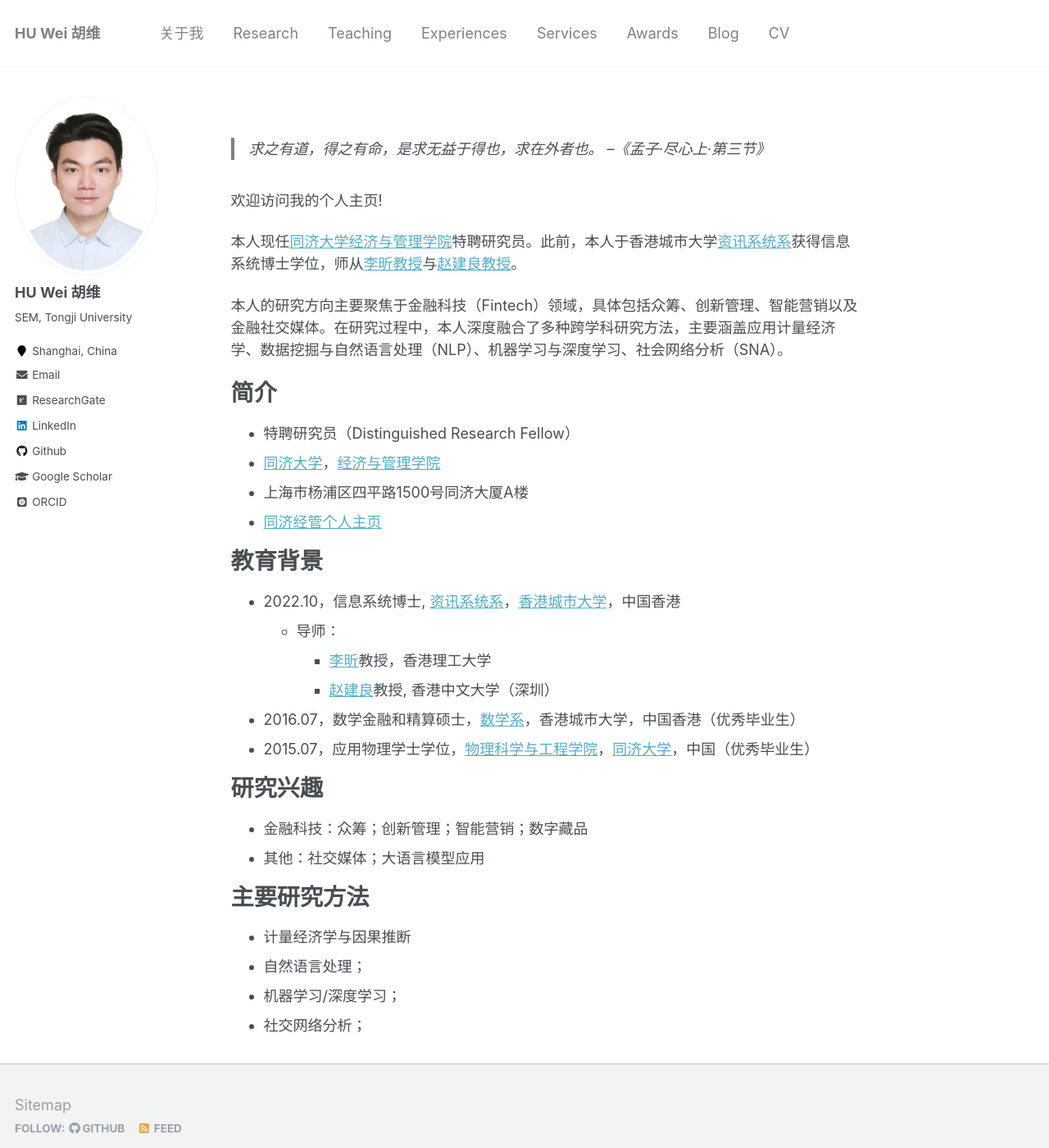
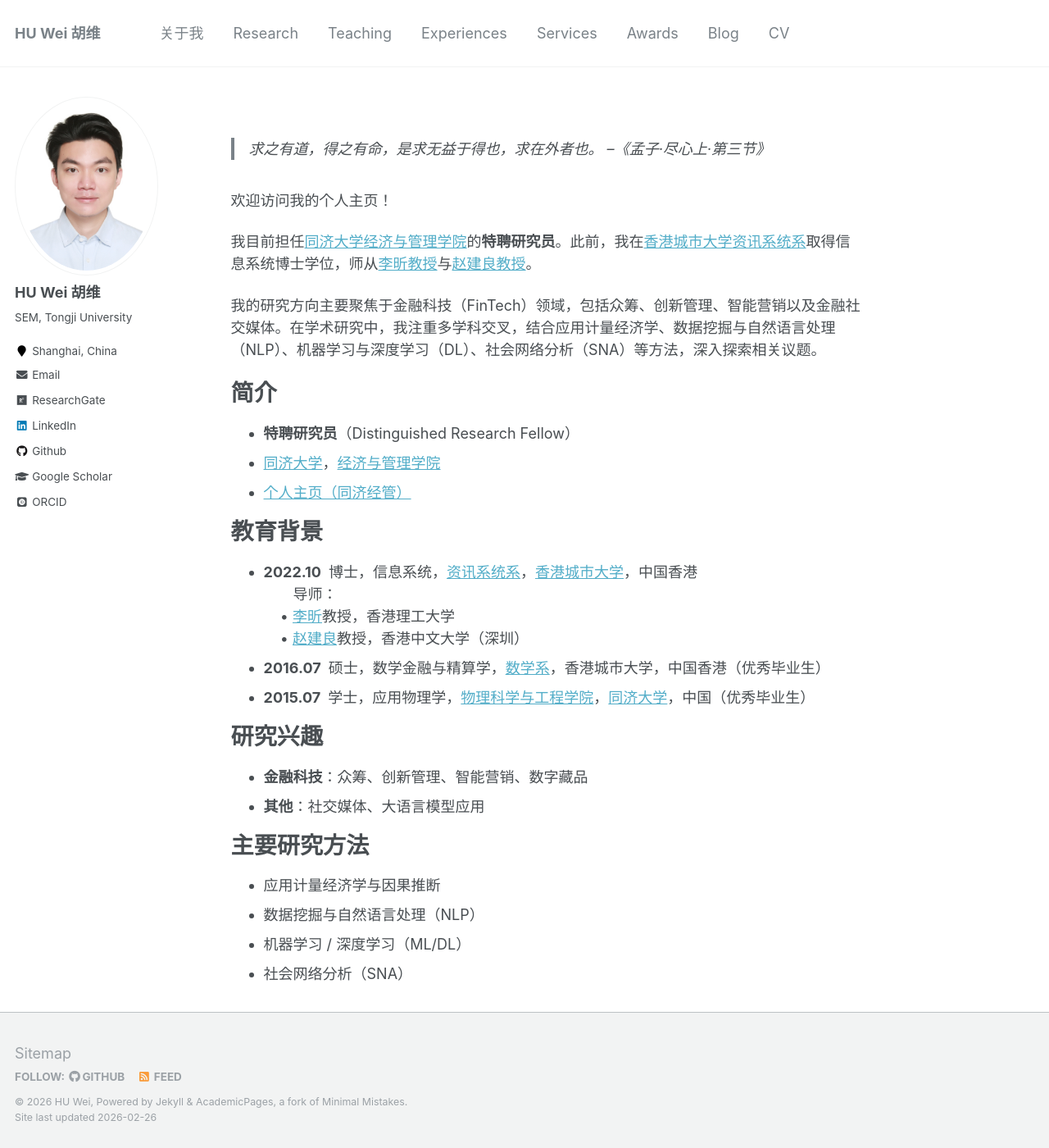
Before and after one commit to huwei-vincent/huwei-vincent.github.io, a Jekyll site: the page built from _pages/about-cn.md, in a window 1280 px wide and 1400 px high. Shown: the whole window at 82% size. Built offline with Jekyll 4.4.1, drawn with Linux system fonts in a browser that asks for light colours; some web fonts are replaced.

Commit message:
about-cn.md

```diff
--- a/_pages/about-cn.md
+++ b/_pages/about-cn.md
@@ -11,37 +11,35 @@ author_profile: true
 >求之有道，得之有命，是求无益于得也，求在外者也。
 > --《孟子·尽心上·第三节》
 
-欢迎访问我的个人主页!
+欢迎访问我的个人主页！
 
-本人现任[同济大学](https://www.tongji.edu.cn/)[经济与管理学院](https://sem.tongji.edu.cn/semch/)特聘研究员。此前，本人于香港城市大学[资讯系统系](https://www.cb.cityu.edu.hk/is/)获得信息系统博士学位，师从[李昕教授](https://www.polyu.edu.hk/mm/people/academic-staff/prof-xin-li/?sc_lang=en)与[赵建良教授](https://myweb.cuhk.edu.cn/leonzhao###)。
+我目前担任[同济大学](https://www.tongji.edu.cn/)[经济与管理学院](https://sem.tongji.edu.cn/semch/)的**特聘研究员**。此前，我在[香港城市大学](https://www.cityu.edu.hk/)[资讯系统系](https://www.cb.cityu.edu.hk/is/)取得信息系统博士学位，师从[李昕教授](https://www.polyu.edu.hk/mm/people/academic-staff/prof-xin-li/?sc_lang=en)与[赵建良教授](https://myweb.cuhk.edu.cn/leonzhao)。
 
-本人的研究方向主要聚焦于金融科技（Fintech）领域，具体包括众筹、创新管理、智能营销以及金融社交媒体。在研究过程中，本人深度融合了多种跨学科研究方法，主要涵盖应用计量经济学、数据挖掘与自然语言处理（NLP）、机器学习与深度学习、社会网络分析（SNA）。
+我的研究方向主要聚焦于金融科技（FinTech）领域，包括众筹、创新管理、智能营销以及金融社交媒体。在学术研究中，我注重多学科交叉，结合应用计量经济学、数据挖掘与自然语言处理（NLP）、机器学习与深度学习（DL）、社会网络分析（SNA）等方法，深入探索相关议题。
 
 # 简介
 
- - 特聘研究员（Distinguished Research Fellow）
- - [同济大学](https://www.tongji.edu.cn/)，[经济与管理学院](https://sem.tongji.edu.cn/semch/)
- - 上海市杨浦区四平路1500号同济大厦A楼
- - [同济经管个人主页](https://sem.tongji.edu.cn/semch/46669.html)
-
+- **特聘研究员**（Distinguished Research Fellow）
+- [同济大学](https://www.tongji.edu.cn/)，[经济与管理学院](https://sem.tongji.edu.cn/semch/)
+- [个人主页（同济经管）](https://sem.tongji.edu.cn/semch/46669.html)
 
 # 教育背景
 
-- 2022.10，信息系统博士, [资讯系统系](https://www.cb.cityu.edu.hk/is/)，[香港城市大学](https://www.cityu.edu.hk/zh-cn)，中国香港
-  - 导师：
-    - [李昕](https://www.polyu.edu.hk/mm/people/academic-staff/prof-xin-li/?sc_lang=en)教授，香港理工大学
-    - [赵建良](https://myweb.cuhk.edu.cn/leonzhao###)教授, 香港中文大学（深圳）
-- 2016.07，数学金融和精算硕士，[数学系](https://www.cityu.edu.hk/ma/)，香港城市大学，中国香港（优秀毕业生）
-- 2015.07，应用物理学士学位，[物理科学与工程学院](https://physics.tongji.edu.cn/)，[同济大学](https://www.tongji.edu.cn/)，中国（优秀毕业生）
+- **2022.10** 博士，信息系统，[资讯系统系](https://www.cb.cityu.edu.hk/is/)，[香港城市大学](https://www.cityu.edu.hk/zh-cn)，中国香港
+  <span style="margin-left: 2em;">导师：</span>
+  &nbsp;&nbsp;&nbsp;&nbsp;• [李昕](https://www.polyu.edu.hk/mm/people/academic-staff/prof-xin-li/?sc_lang=en)教授，香港理工大学
+  &nbsp;&nbsp;&nbsp;&nbsp;• [赵建良](https://myweb.cuhk.edu.cn/leonzhao)教授，香港中文大学（深圳）
+- **2016.07** 硕士，数学金融与精算学，[数学系](https://www.cityu.edu.hk/ma/)，香港城市大学，中国香港（优秀毕业生）
+- **2015.07** 学士，应用物理学，[物理科学与工程学院](https://physics.tongji.edu.cn/)，[同济大学](https://www.tongji.edu.cn/)，中国（优秀毕业生）
 
 # 研究兴趣
 
-- 金融科技：众筹；创新管理；智能营销；数字藏品
-- 其他：社交媒体；大语言模型应用
+- **金融科技**：众筹、创新管理、智能营销、数字藏品
+- **其他**：社交媒体、大语言模型应用
 
 # 主要研究方法
 
-- 计量经济学与因果推断
-- 自然语言处理；
-- 机器学习/深度学习；
-- 社交网络分析；
+- 应用计量经济学与因果推断
+- 数据挖掘与自然语言处理（NLP）
+- 机器学习 / 深度学习（ML/DL）
+- 社会网络分析（SNA）
```
